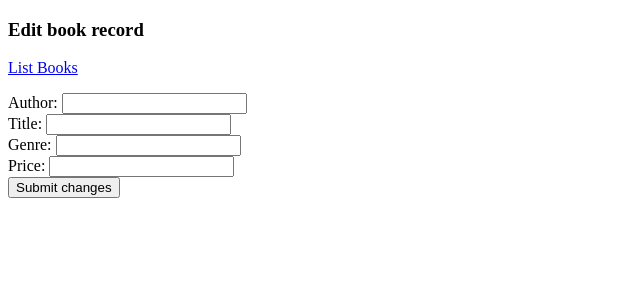
After one commit to fadyboy/meetup_flask_db_app, a Flask app: template templates/edit.html in a window 1280 px wide. The commit adds this page. Shown: the top 300 px of the page, without its empty margins (0-640 px from the left). Run offline with Flask 2, Linux system fonts and the light colour scheme; the template is opened without the code that fills it, so the values that code supplies are empty; parts of the project's set-up code (start-up, migrations or seed data) failed here and were passed over.

Commit message:
Added functionality to edit book record

```diff
--- /dev/null
+++ b/templates/edit.html
@@ -0,0 +1,32 @@
+{% extends '_base.html' %}
+{% block content %}
+<h3>Edit book record</h3>
+<p><a href="{{url_for('main')}}">List Books</a> </p>
+<form action="{{url_for('edit')}}" method="post">
+    <input type="hidden" name="book_id" value="{{book.book_id}}">
+    <div>
+        <label for="author">Author:</label>
+        <input type="text" id="author" name="author" value="{{book.author}}" />
+    </div>
+    <div>
+        <label for="title">Title:</label>
+        <input type="text" id="title" name="title" value="{{book.title}}">
+    </div>
+    <div>
+        <label for="genre">Genre:</label>
+        <input type="text" id="genre" name="genre" value="{{book.genre}}">
+    </div>
+    <div>
+        <label for="price">Price:</label>
+        <input type="text" id="price" name="price" value="{{book.price}}">
+    </div>
+    <div>
+        <button type="submit">Submit changes</button>
+    </div>
+</form>
+
+{% if message %}
+<p><em>{{ message }}</em></p>
+{% endif %}
+
+{% endblock %}
--- a/templates/main.html
+++ b/templates/main.html
@@ -14,7 +14,7 @@
         Genre: {{ book.Genre }} <br />
         Price: ${{ book.Price}} <br /><br />
         {% if session['logged_in'] %}
-            <a href="{{url_for('edit')}}">Edit Book</a>&nbsp;&nbsp;
+            <a href="{{url_for('edit', book_id=book.Book_id, author=book.Author, title=book.Title, genre=book.Genre, price=book.Price)}}">Edit Book</a>&nbsp;&nbsp;
             <a href="{{url_for('delete')}}">Delete Book</a><br /><br />
         {% endif %}
     </div>
```
Also changed, not shown: views.py (+42 -2 lines).
